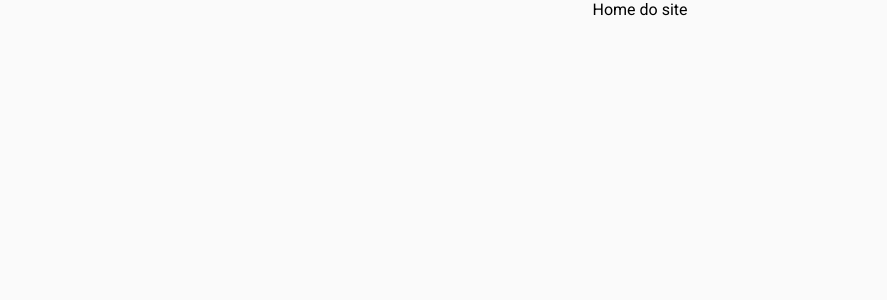
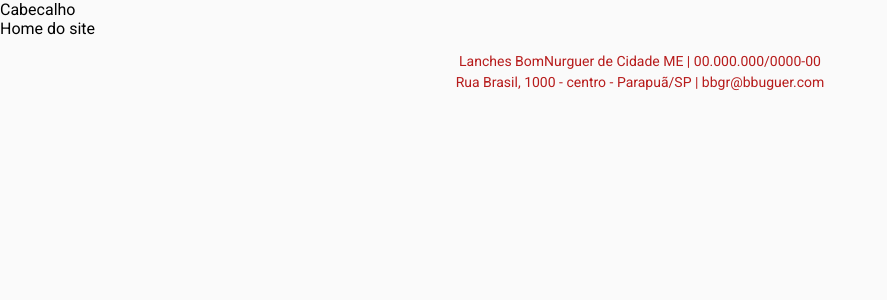
Before and after one commit to ewertonjsilva/proj_tcc_react_2_des_2sem_23, a React (Create React App) app: page / in a window 1280 px wide. Shown: the top 300 px of the page, without its empty margins (0-887 px from the left). Built offline with nearby package versions, Linux system fonts and the light colour scheme.

Commit message:
Ajuste material

```diff
--- a/public/styles.css
+++ b/public/styles.css
@@ -13,8 +13,6 @@ body {
   /*margin: 0 auto;*/
   background: #FAFAFA;
   /* padding: 0 2rem 2rem 2rem; */
-  display: flex;
-  justify-content: center;
 }
 
 body, input, button, textarea {
--- /dev/null
+++ b/src/components/footer/footer.css
@@ -0,0 +1,16 @@
+.rodape {
+  margin: 1rem auto;
+  display: flex;
+  flex-direction: column;
+  justify-content: center;
+  max-width: 1128px;
+  border-radius: 2rem;
+  /*width: 100%;*/
+}
+
+.rodape p {
+  text-align: center;
+  font-size: 1.4rem;
+  margin-top: 0.5rem;
+  color: #B71C1C;
+}
--- /dev/null
+++ b/src/components/footer/footer.jsx
@@ -0,0 +1,14 @@
+import React from 'react';
+
+import './footer.css';
+
+function Rodape() {
+  return (
+    <footer className="rodape">
+      <p>Lanches BomNurguer de Cidade ME | 00.000.000/0000-00</p>
+      <p>Rua Brasil, 1000 - centro - Parapuã/SP | bbgr@bbuguer.com</p>
+    </footer>
+  );
+}
+
+export default Rodape;
--- /dev/null
+++ b/src/components/header/header.jsx
@@ -0,0 +1,11 @@
+import React from 'react';
+
+function Cabecalho() {
+  return (
+    <div>
+      Cabecalho
+    </div>
+  );
+}
+
+export default Cabecalho;
--- a/src/components/pages/home/Home.jsx
+++ b/src/components/pages/home/Home.jsx
@@ -1,9 +1,14 @@
 import React from 'react';
+
+import Cabecalho from '../../header/header';
+import Rodape from '../../footer/footer';
 
 function Home() {
   return (
     <div>
+      <Cabecalho />
       Home do site
+      <Rodape />
     </div>
   );
 }
```
Also changed, not shown: src/components/header/header.css (added), src/components/pages/home/Home.css (renamed from src/components/pages/home/StylesApp.css).
